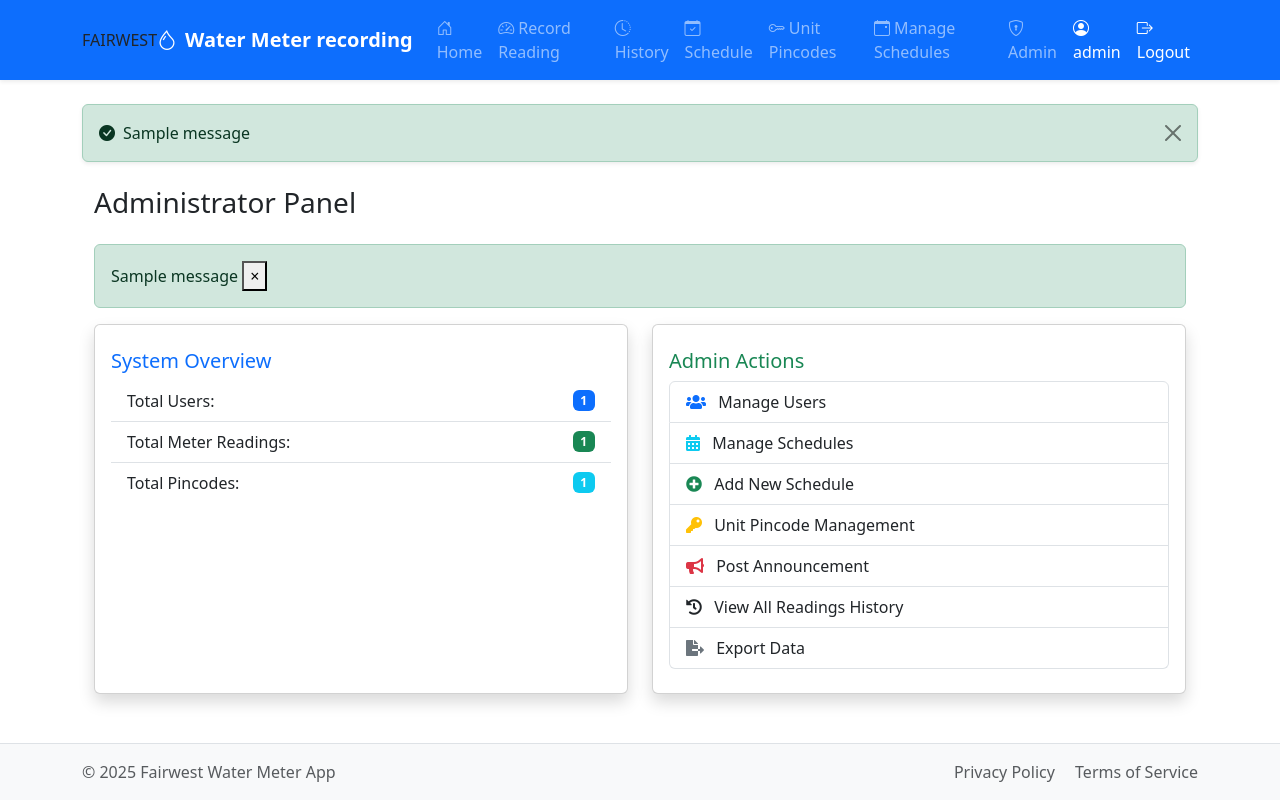
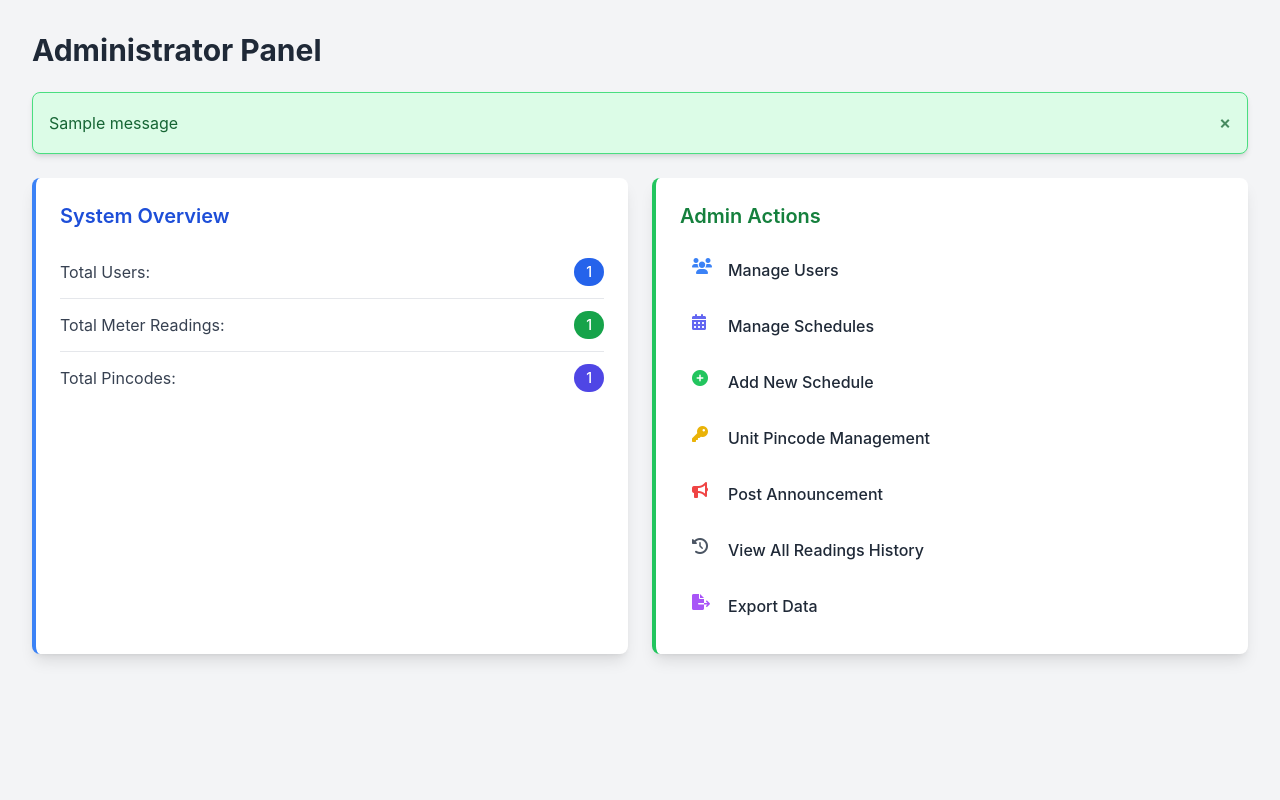
Before and after one commit to bentleyanagelo/Fairwest-meter-reading, a Flask app: template Flask-app/templates/admin_dashboard.html in a window 1280 px wide. Run offline with Flask 3, Linux system fonts and the light colour scheme; a user stored in the database is signed in; tables that the repository leaves empty hold one stand-in row (values such as "Sample post"); the template is opened without the code that fills it: most values are stand-ins (such as "Sample title", 1, 10 or a date in 2020); one stand-in notice (Sample message) is shown; some libraries are stand-ins or nearby versions.

Commit message:
dash-update

```diff
--- a/Flask-app/templates/admin_dashboard.html
+++ b/Flask-app/templates/admin_dashboard.html
@@ -1,80 +1,95 @@
-{% extends "base.html" %}
-
-{% block title %}Admin Dashboard{% endblock %}
-
-{% block content %}
-<div class="container mt-4">
-    <h1 class="h3 mb-4 text-gray-800">Administrator Panel</h1>
+<!DOCTYPE html>
+<html lang="en">
+<head>
+    <meta charset="UTF-8">
+    <meta name="viewport" content="width=device-width, initial-scale=1.0">
+    <title>{% block title %}Admin Dashboard{% endblock %}</title>
+    <script src="https://cdn.tailwindcss.com"></script>
+    <link rel="stylesheet" href="https://cdnjs.cloudflare.com/ajax/libs/font-awesome/6.0.0-beta3/css/all.min.css">
+    <style>
+        /* Apply Inter font family */
+        body {
+            font-family: 'Inter', sans-serif;
+        }
+    </style>
+</head>
+<body class="bg-gray-100">
+    <div class="container mx-auto p-4 sm:p-6 lg:p-8">
+        <h1 class="text-3xl font-bold mb-6 text-gray-800">Administrator Panel</h1>
 
         {# Flash messages section (if applicable) #}
         {% with messages = get_flashed_messages(with_categories=true) %}
             {% if messages %}
+                <div class="mb-6 space-y-3">
                     {% for category, message in messages %}
-                <div class="alert alert-{{ category }} alert-dismissible fade show" role="alert">
-                    {{ message }}
-                    <button type="button" class="close" data-dismiss="alert" aria-label="Close">
-                        <span aria-hidden="true">&times;</span>
+                        <div class="p-4 rounded-lg shadow-md {% if category == 'success' %}bg-green-100 text-green-800 border border-green-400{% elif category == 'danger' %}bg-red-100 text-red-800 border border-red-400{% elif category == 'warning' %}bg-yellow-100 text-yellow-800 border border-yellow-400{% else %}bg-blue-100 text-blue-800 border border-blue-400{% endif %} flex items-center justify-between" role="alert">
+                            <span>{{ message }}</span>
+                            <button type="button" class="text-lg font-semibold {% if category == 'success' %}text-green-800{% elif category == 'danger' %}text-red-800{% elif category == 'warning' %}text-yellow-800{% else %}text-blue-800{% endif %} opacity-75 hover:opacity-100" onclick="this.parentElement.style.display='none';" aria-label="Close">
+                                &times;
                             </button>
                         </div>
                     {% endfor %}
+                </div>
             {% endif %}
         {% endwith %}
 
-    <div class="row">
-        <div class="col-md-6 mb-4">
-            {# System Overview Card - Primary Blue #}
-            <div class="card border-left-primary shadow h-100 py-2">
-                <div class="card-body">
-                    <h5 class="card-title text-primary">System Overview</h5>
-                    <ul class="list-group list-group-flush">
-                        <li class="list-group-item d-flex justify-content-between align-items-center">
-                            Total Users:
-                            <span class="badge bg-primary text-white">{{ user_count }}</span>
+        <div class="grid grid-cols-1 md:grid-cols-2 gap-6">
+            <div class="bg-white rounded-lg shadow-lg overflow-hidden border-l-4 border-blue-500">
+                <div class="p-6">
+                    <h2 class="text-xl font-semibold mb-4 text-blue-700">System Overview</h2>
+                    <ul class="divide-y divide-gray-200">
+                        <li class="flex justify-between items-center py-3">
+                            <span class="text-gray-700">Total Users:</span>
+                            <span class="px-3 py-1 bg-blue-600 text-white text-sm font-medium rounded-full">{{ user_count }}</span>
                         </li>
-                        <li class="list-group-item d-flex justify-content-between align-items-center">
-                            Total Meter Readings:
-                            <span class="badge bg-success text-white">{{ reading_count }}</span>
+                        <li class="flex justify-between items-center py-3">
+                            <span class="text-gray-700">Total Meter Readings:</span>
+                            <span class="px-3 py-1 bg-green-600 text-white text-sm font-medium rounded-full">{{ reading_count }}</span>
                         </li>
-                        <li class="list-group-item d-flex justify-content-between align-items-center">
-                            Total Pincodes:
-                            <span class="badge bg-info text-white">{{ pincode_count }}</span>
+                        <li class="flex justify-between items-center py-3">
+                            <span class="text-gray-700">Total Pincodes:</span>
+                            <span class="px-3 py-1 bg-indigo-600 text-white text-sm font-medium rounded-full">{{ pincode_count }}</span>
                         </li>
                     </ul>
                 </div>
             </div>
-        </div>
-        <div class="col-md-6 mb-4">
-            {# Admin Actions Card - Success Green #}
-            <div class="card border-left-success shadow h-100 py-2">
-                <div class="card-body">
-                    <h5 class="card-title text-success">Admin Actions</h5>
-                    <div class="list-group">
-                        <a href="{{ url_for('view_users') }}" class="list-group-item list-group-item-action">
-                            <i class="fas fa-users me-2 text-primary"></i> Manage Users
+
+            <div class="bg-white rounded-lg shadow-lg overflow-hidden border-l-4 border-green-500">
+                <div class="p-6">
+                    <h2 class="text-xl font-semibold mb-4 text-green-700">Admin Actions</h2>
+                    <nav class="space-y-2">
+                        <a href="{{ url_for('view_users') }}" class="flex items-center p-3 rounded-md hover:bg-gray-50 transition-colors duration-200">
+                            <i class="fas fa-users text-blue-500 w-6 h-6 mr-3"></i>
+                            <span class="text-gray-800 font-medium">Manage Users</span>
                         </a>
-                        <a href="{{ url_for('admin_schedules') }}" class="list-group-item list-group-item-action">
-                            <i class="fas fa-calendar-alt me-2 text-info"></i> Manage Schedules
+                        <a href="{{ url_for('admin_schedules') }}" class="flex items-center p-3 rounded-md hover:bg-gray-50 transition-colors duration-200">
+                            <i class="fas fa-calendar-alt text-indigo-500 w-6 h-6 mr-3"></i>
+                            <span class="text-gray-800 font-medium">Manage Schedules</span>
                         </a>
-                        {# ADDED THIS LINK: Link to create_schedule for admins #}
-                        <a href="{{ url_for('create_schedule') }}" class="list-group-item list-group-item-action">
-                            <i class="fas fa-plus-circle me-2 text-success"></i> Add New Schedule
+                        <a href="{{ url_for('create_schedule') }}" class="flex items-center p-3 rounded-md hover:bg-gray-50 transition-colors duration-200">
+                            <i class="fas fa-plus-circle text-green-500 w-6 h-6 mr-3"></i>
+                            <span class="text-gray-800 font-medium">Add New Schedule</span>
                         </a>
-                        <a href="{{ url_for('unit_pincode') }}" class="list-group-item list-group-item-action">
-                            <i class="fas fa-key me-2 text-warning"></i> Unit Pincode Management
+                        <a href="{{ url_for('unit_pincode') }}" class="flex items-center p-3 rounded-md hover:bg-gray-50 transition-colors duration-200">
+                            <i class="fas fa-key text-yellow-500 w-6 h-6 mr-3"></i>
+                            <span class="text-gray-800 font-medium">Unit Pincode Management</span>
                         </a>
-                        <a href="{{ url_for('post_announcement') }}" class="list-group-item list-group-item-action">
-                            <i class="fas fa-bullhorn me-2 text-danger"></i> Post Announcement
+                        <a href="{{ url_for('post_announcement') }}" class="flex items-center p-3 rounded-md hover:bg-gray-50 transition-colors duration-200">
+                            <i class="fas fa-bullhorn text-red-500 w-6 h-6 mr-3"></i>
+                            <span class="text-gray-800 font-medium">Post Announcement</span>
                         </a>
-                        <a href="{{ url_for('admin_history') }}" class="list-group-item list-group-item-action">
-                            <i class="fas fa-history me-2 text-dark"></i> View All Readings History
+                        <a href="{{ url_for('admin_history') }}" class="flex items-center p-3 rounded-md hover:bg-gray-50 transition-colors duration-200">
+                            <i class="fas fa-history text-gray-600 w-6 h-6 mr-3"></i>
+                            <span class="text-gray-800 font-medium">View All Readings History</span>
                         </a>
-                         <a href="{{ url_for('export_data') }}" class="list-group-item list-group-item-action">
-                            <i class="fas fa-file-export me-2 text-secondary"></i> Export Data
+                        <a href="{{ url_for('export_data') }}" class="flex items-center p-3 rounded-md hover:bg-gray-50 transition-colors duration-200">
+                            <i class="fas fa-file-export text-purple-500 w-6 h-6 mr-3"></i>
+                            <span class="text-gray-800 font-medium">Export Data</span>
                         </a>
+                    </nav>
                 </div>
             </div>
         </div>
     </div>
-    </div>
-</div>
-{% endblock %}
+</body>
+</html>
```
Lines whose indentation alone changed are shown as unchanged.
